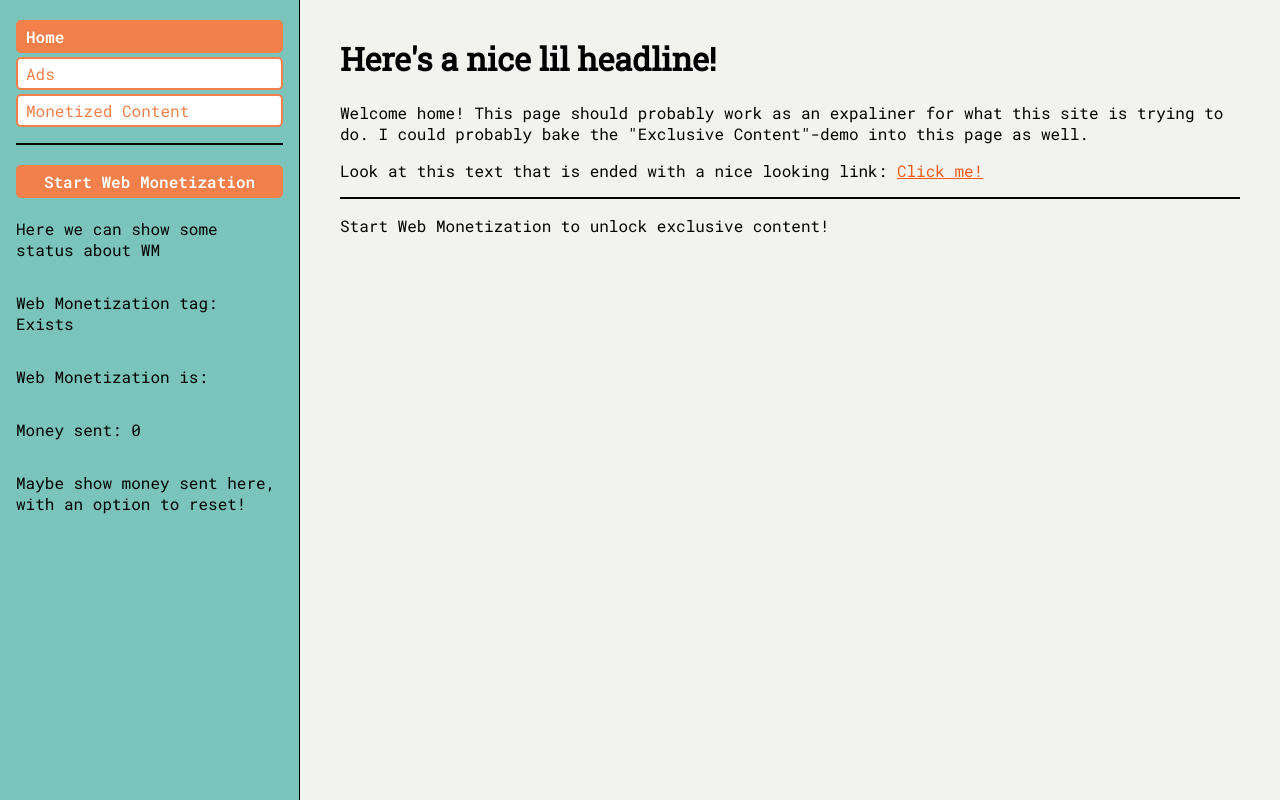
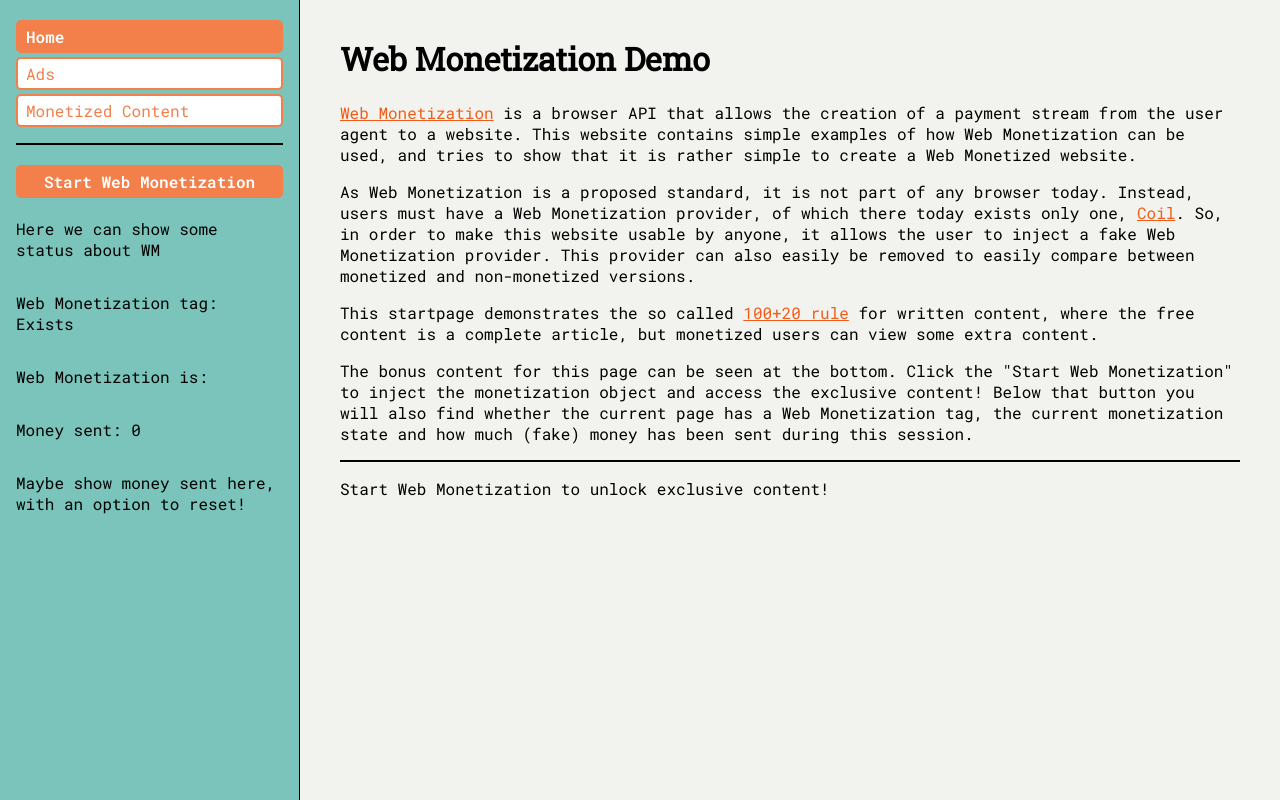
Before and after one commit to Doverstav/kitscon202, a React (Create React App) app: page / in a window 1280 px wide. Built offline with nearby package versions, Linux system fonts and the light colour scheme.

Commit message:
First draft of home screen text

```diff
--- a/src/components/Home.js
+++ b/src/components/Home.js
@@ -55,15 +55,41 @@ export default function Home(props) {
 
   return (
     <div>
-      <h1>Here's a nice lil headline!</h1>
+      <h1>Web Monetization Demo</h1>
       <p>
-        Welcome home! This page should probably work as an expaliner for what
-        this site is trying to do. I could probably bake the "Exclusive
-        Content"-demo into this page as well.
+        <Link href="https://webmonetization.org/" text="Web Monetization" /> is
+        a browser API that allows the creation of a payment stream from the user
+        agent to a website. This website contains simple examples of how Web
+        Monetization can be used, and tries to show that it is rather simple to
+        create a Web Monetized website.
       </p>
       <p>
-        Look at this text that is ended with a nice looking link:{" "}
-        <Link href="/" text="Click me!" />
+        As Web Monetization is a proposed standard, it is not part of any
+        browser today. Instead, users must have a Web Monetization provider, of
+        which there today exists only one,{" "}
+        <Link href="https://coil.com/" text="Coil" />. So, in order to make this
+        website usable by anyone, it allows the user to inject a fake Web
+        Monetization provider. This provider can also easily be removed to
+        easily compare between monetized and non-monetized versions.
+      </p>
+      <p>
+        This startpage demonstrates the so called{" "}
+        <Link
+          href="https://coil.com/p/coil/The-100-20-Rule-for-Premium-Content/3l1ALJ3M6"
+          text="100+20 rule"
+        />{" "}
+        for written content, where the free content is a complete article, but
+        monetized users can view some extra content.{" "}
+        {/*As an example, when reading
+        a recipe, the additional content may be variations on the recipe, or the
+        recipe to some side dish that goes great with the main recipe.*/}
+      </p>
+      <p>
+        The bonus content for this page can be seen at the bottom. Click the
+        "Start Web Monetization" to inject the monetization object and access
+        the exclusive content! Below that button you will also find whether the
+        current page has a Web Monetization tag, the current monetization state
+        and how much (fake) money has been sent during this session.
       </p>
       <Separator />
       <p>
@@ -74,12 +100,13 @@ export default function Home(props) {
           "Very nice! Please enjoy your exlusive content."}
       </p>
       {monetizationState === "started" ? (
-        <div>
-          <img src={BananaGif} alt="BananaGif" />
-          <p className="Home-text-small">
-            Gif taken from <Link href="http://gph.is/2o30x8S" text="here" />
-          </p>
-        </div>
+        <p>
+          So this is the exlusive content you were promised! It's not a lot, but
+          here it is. I can't give you much, but I can give you this advice.
+          Explore the other pages on this site via the navigation the your left
+          to see more examples! And visit the "About" page for more details on
+          how this all works.
+        </p>
       ) : null}
     </div>
   );
```
